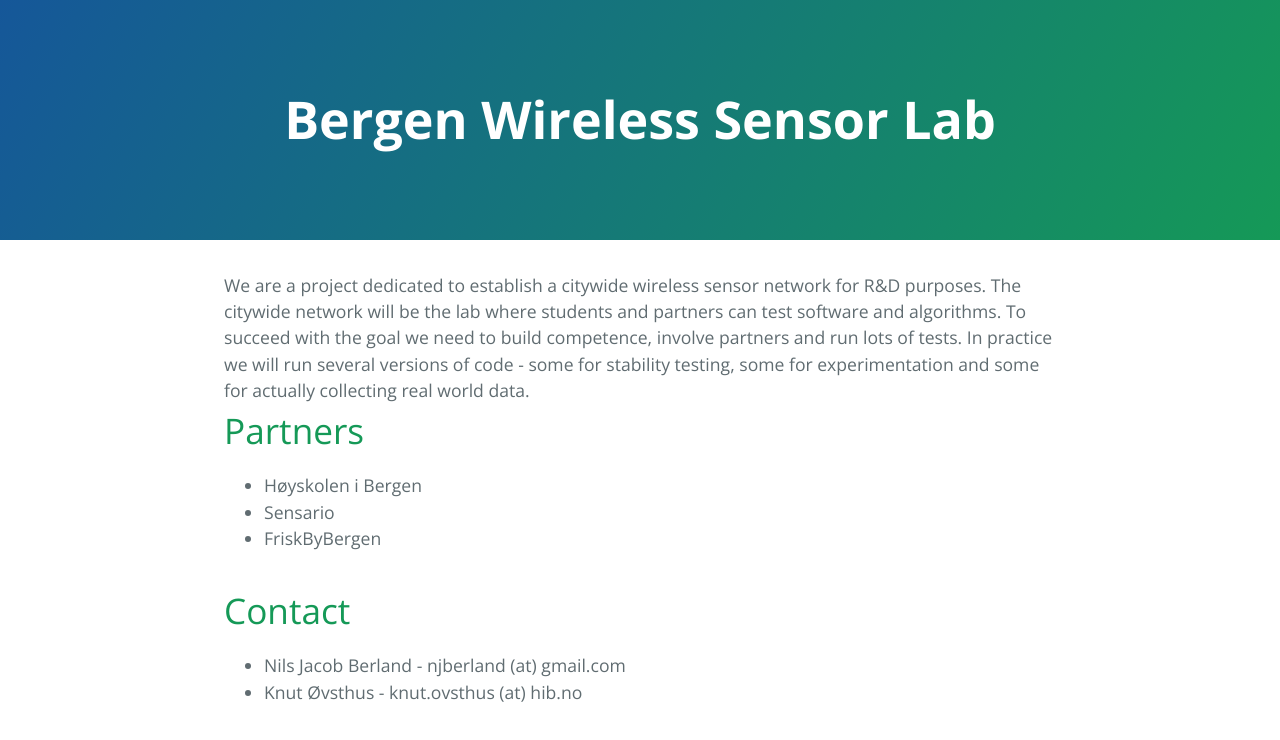
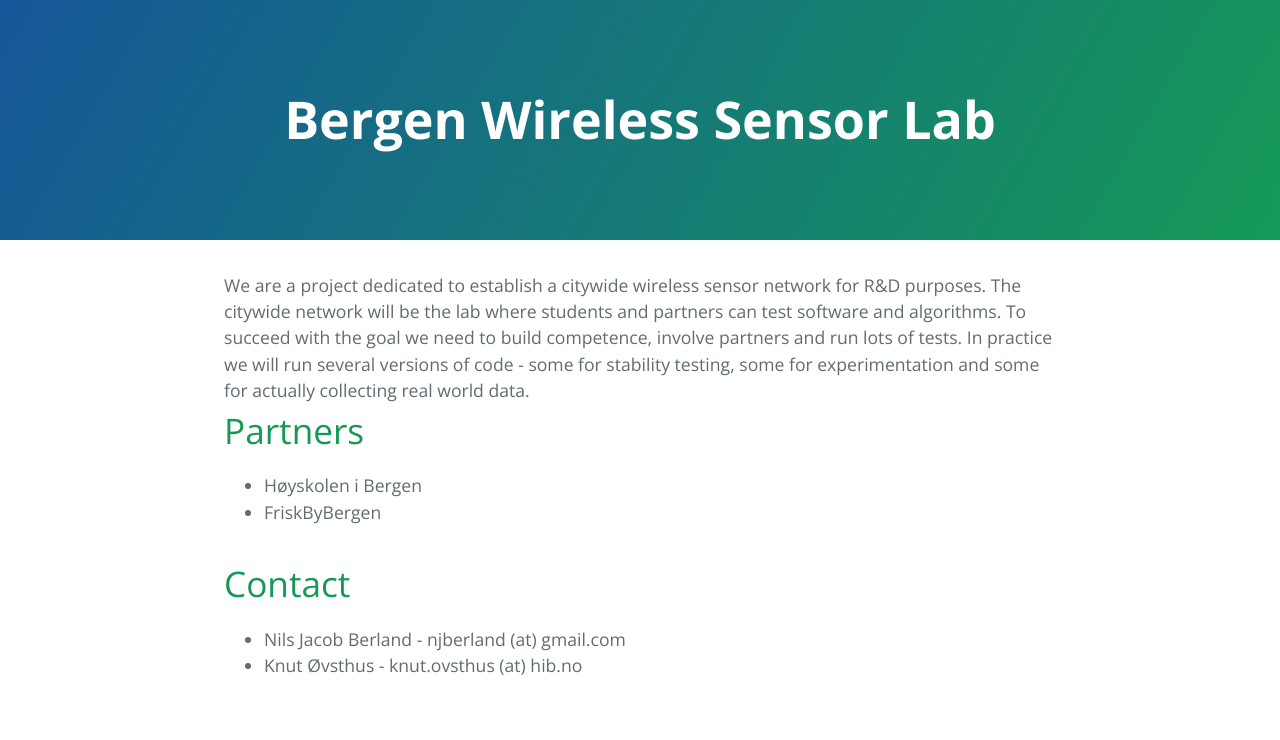
Before and after one commit to BWSLab/BWSLab.github.io, a plain HTML site: page index.html in a window 1280 px wide. Drawn offline with nearby package versions, Linux system fonts and the light colour scheme.

Commit message:
Update index.html

```diff
--- a/index.html
+++ b/index.html
@@ -26,7 +26,6 @@ In practice we will run several versions of code - some for stability testing, s
 
 <ul>
 <li>Høyskolen i Bergen</li>
-<li>Sensario</li>
 <li>FriskByBergen</li>
 </ul>
 
```
